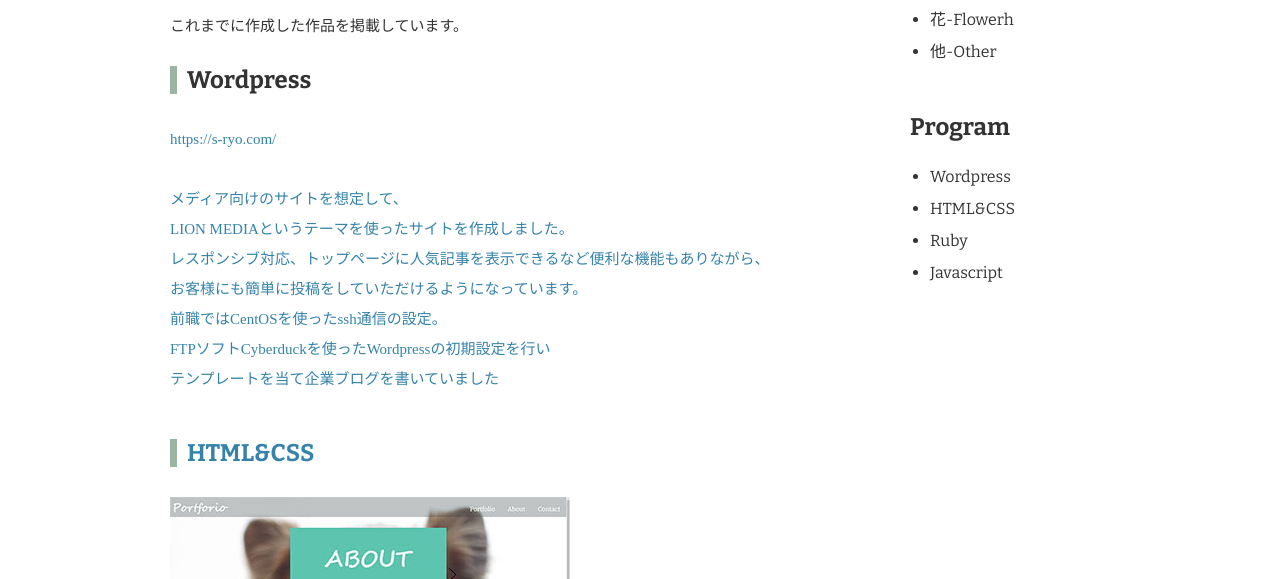
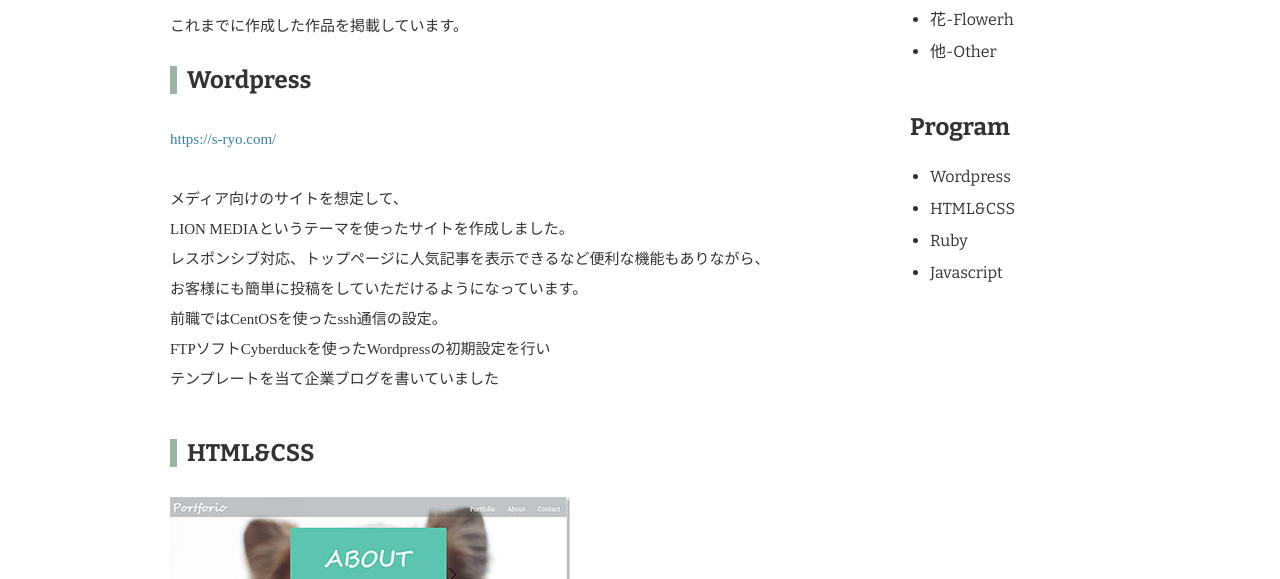
Before and after one commit to suzuki0822/portfolio, a plain HTML site: page program.html in a window 1280 px wide. Shown: the part 221-800 px from the top of the page. Drawn offline with nearby package versions, Linux system fonts and the light colour scheme.

Commit message:
Update program.html

```diff
--- a/program.html
+++ b/program.html
@@ -35,7 +35,7 @@
                 <p>これまでに作成した作品を掲載しています。</p>
                 <section id="wordpress">
                     <h2 class="icon">Wordpress</h2>
-                    <a href="https://s-ryo.com/">https://s-ryo.com/<a>
+                    <a href="https://s-ryo.com/">https://s-ryo.com/</a>
                     <p>
                         <br>メディア向けのサイトを想定して、
                         <br>LION MEDIAというテーマを使ったサイトを作成しました。
```
